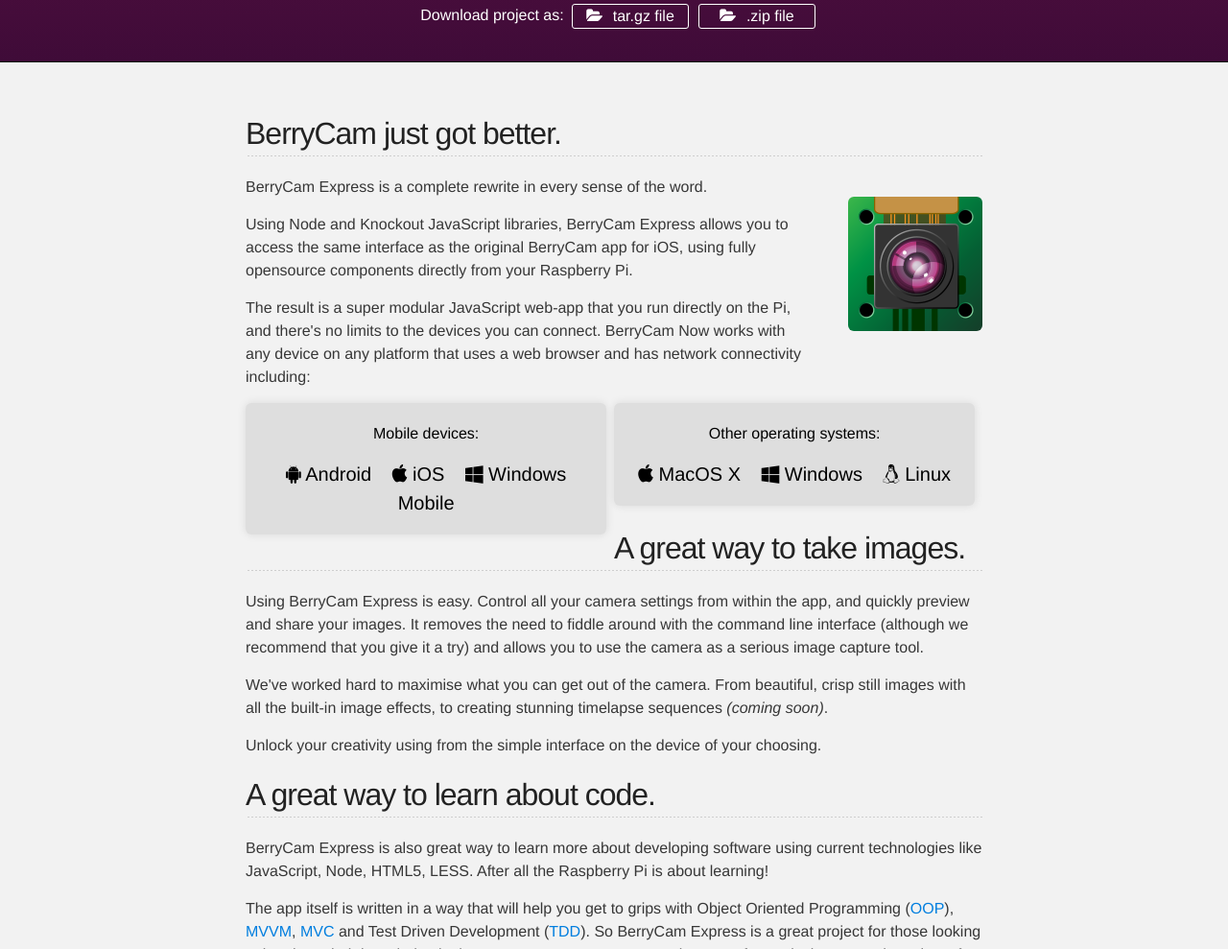
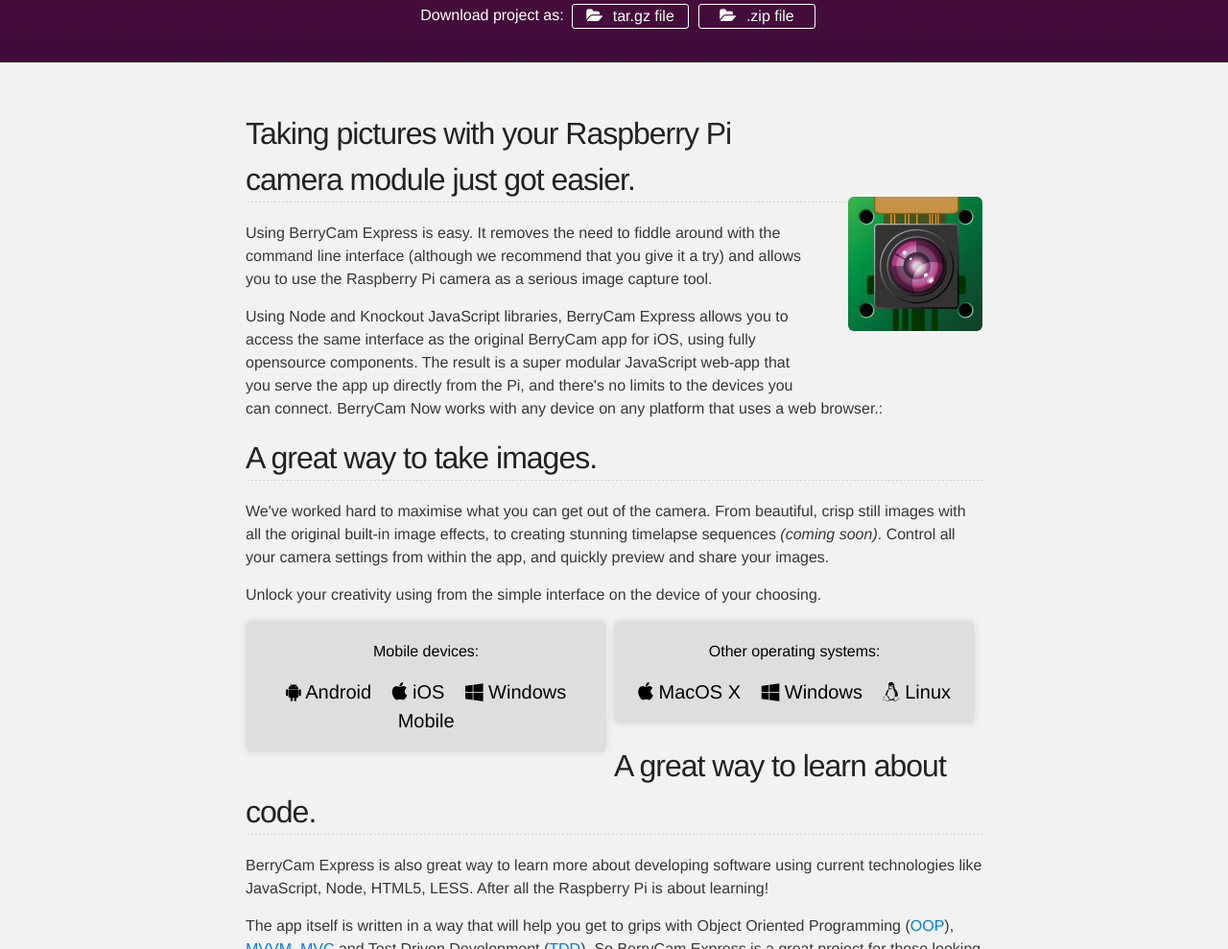
Before and after one commit to alexking/BerryCamExpress, a plain HTML site: page index.html in a window 1280 px wide. Shown: the part 668-1657 px from the top of the page at 96% size. Drawn offline with Linux system fonts and the light colour scheme.

Commit message:
Content changes to intro

```diff
--- a/index.html
+++ b/index.html
@@ -40,13 +40,18 @@
     <div id="main_content_wrap" class="outer">
       <section id="main_content" class="inner">
         <div id="app-icon"></div>
-        <h2><a name="a-new-way-to-control-your-camera-for-raspberry-pi" class="anchor" href="#a-new-way-to-control-your-camera-for-raspberry-pi"><span class="octicon octicon-link"></span></a>BerryCam just got better.</h2>
+        <h2><a name="a-new-way-to-control-your-camera-for-raspberry-pi" class="anchor" href="#a-new-way-to-control-your-camera-for-raspberry-pi"><span class="octicon octicon-link"></span></a>Taking pictures with your Raspberry Pi camera module just got easier.</h2>
 
+        <p>Using BerryCam Express is easy. It removes the need to fiddle around with the command line interface (although we recommend that you give it a try) and allows you to use the Raspberry Pi camera as a serious image capture tool.</p>
 
-        <p>BerryCam Express is a complete rewrite in every sense of the word.</p>
-        <p>Using Node and Knockout JavaScript libraries, BerryCam Express allows you to access the same interface as the original BerryCam app for iOS, using fully opensource components directly from your Raspberry Pi.</p>
+        <p>Using Node and Knockout JavaScript libraries, BerryCam Express allows you to access the same interface as the original BerryCam app for iOS, using fully opensource components. The result is a super modular JavaScript web-app that you serve the app up directly from the Pi, and there's no limits to the devices you can connect. BerryCam Now works with any device on any platform that uses a web browser.:</p>
 
-        <p>The result is a super modular JavaScript web-app that you run directly on the Pi, and there's no limits to the devices you can connect. BerryCam Now works with any device on any platform that uses a web browser and has network connectivity including:</p>
+        <h2>
+        <a name="a-great-way-to-take-images" class="anchor" href="#a-great-way-to-take-images"><span class="octicon octicon-link"></span></a>A great way to take images.</h2>
+
+        <p>We've worked hard to maximise what you can get out of the camera. From beautiful, crisp still images with all the original built-in image effects, to creating stunning timelapse sequences <em>(coming soon)</em>. Control all your camera settings from within the app, and quickly preview and share your images.</p>
+
+        <p>Unlock your creativity using from the simple interface on the device of your choosing.</p>
 
          <div class="mobile-devices">
             <p>Mobile devices:</p>
@@ -64,20 +69,6 @@
               <li><i class="fa fa-linux"></i> Linux</li>
             </ul>
          </div>
-
-        <p class="platform-icons"></p>
-
-
-        <h2>
-        <a name="a-great-way-to-take-images" class="anchor" href="#a-great-way-to-take-images"><span class="octicon octicon-link"></span></a>A great way to take images.</h2>
-
-        <p>Using BerryCam Express is easy. Control all your camera settings from within the app, and quickly preview and share your images. It removes the need to fiddle around with the command line interface (although we recommend that you give it a try) and allows you to use the camera as a serious image capture tool.</p>
-
-        <p>We've worked hard to maximise what you can get out of the camera. From beautiful, crisp still images with all the built-in image effects, to creating stunning timelapse sequences <em>(coming soon)</em>. </p>
-
-        <p>Unlock your creativity using from the simple interface on the device of your choosing.</p>
-
-        <p>
 
         <h2>
         <a name="a-great-way-to-learn-about-code" class="anchor" href="#a-great-way-to-learn-about-code"><span class="octicon octicon-link"></span></a>A great way to learn about code.</h2>
```
